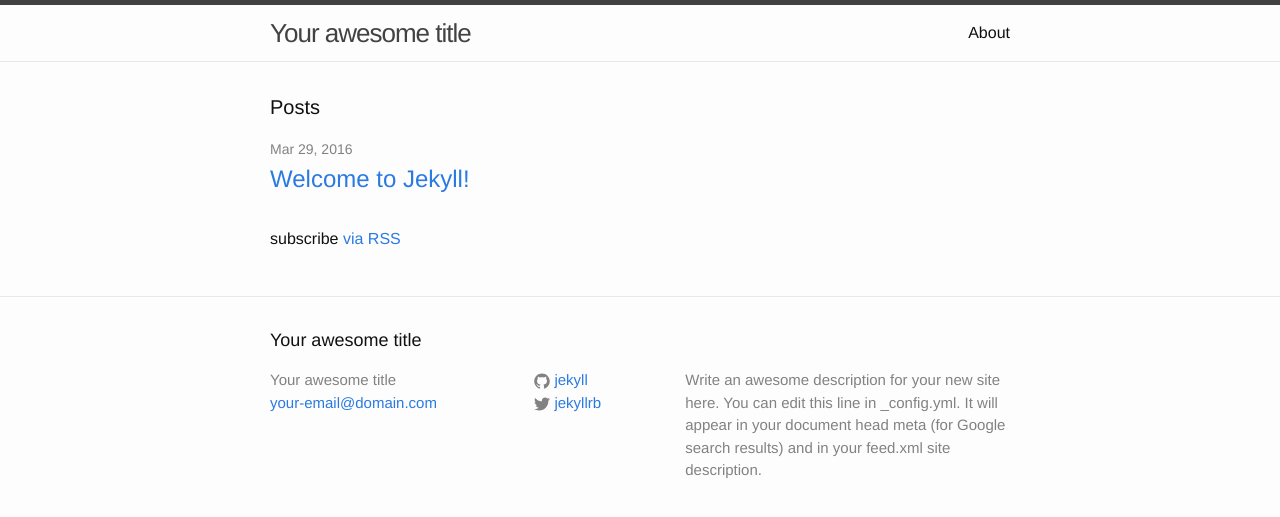
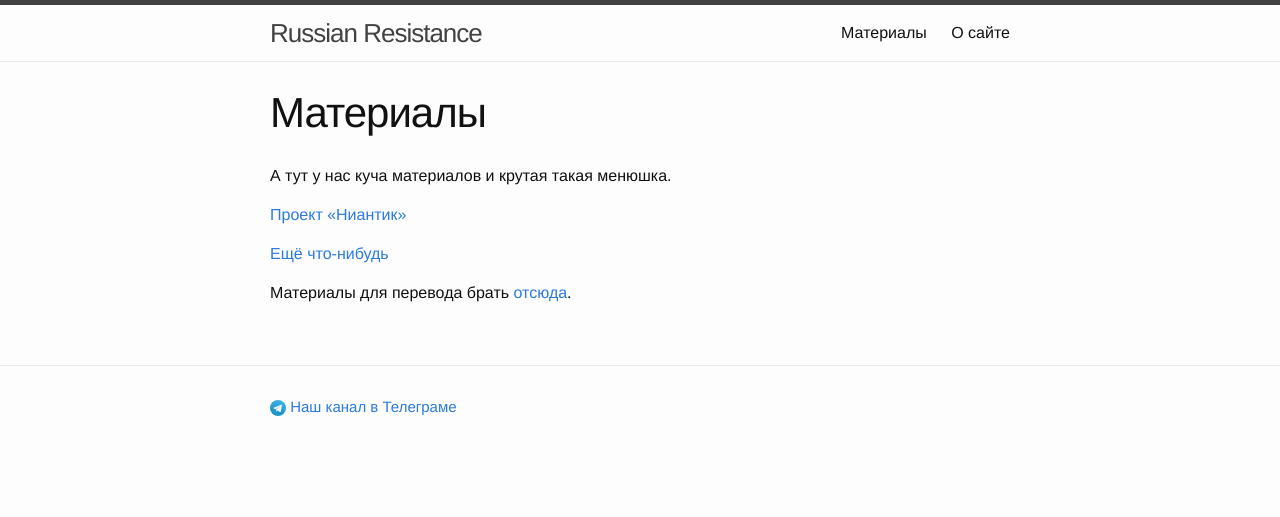
Before and after one commit to resistance-ru/resistance-ru.github.io, a Jekyll site: the page built from _pages/index.md, in a window 1280 px wide. Shown: the top 517 px of the page. Built offline with Jekyll 4.4.1, drawn with Linux system fonts in a browser that asks for light colours.

Commit message:
Create a simple site layout

```diff
--- a/_config.yml
+++ b/_config.yml
@@ -6,16 +6,11 @@
 # 'jekyll serve'. If you change this file, please restart the server process.
 
 # Site settings
-title: Your awesome title
-email: your-email@domain.com
-description: > # this means to ignore newlines until "baseurl:"
-  Write an awesome description for your new site here. You can edit this
-  line in _config.yml. It will appear in your document head meta (for
-  Google search results) and in your feed.xml site description.
+title: Russian Resistance
 baseurl: "" # the subpath of your site, e.g. /blog
-url: "http://yourdomain.com" # the base hostname & protocol for your site
-twitter_username: jekyllrb
-github_username:  jekyll
+url: "http://resistance-ru.github.io" # the base hostname & protocol for your site
 
 # Build settings
 markdown: kramdown
+include: ['_pages']
+data_dir: ./_data
--- /dev/null
+++ b/_data/nav.json
@@ -0,0 +1,10 @@
+[
+	{
+		title: 'Материалы',
+		url: '/'
+	},
+	{
+		title: 'О сайте',
+		url: '/about'
+	},
+]
--- a/_includes/footer.html
+++ b/_includes/footer.html
@@ -2,17 +2,8 @@
 
   <div class="wrapper">
 
-    <h2 class="footer-heading">{{ site.title }}</h2>
-
     <div class="footer-col-wrapper">
-      <div class="footer-col footer-col-1">
-        <ul class="contact-list">
-          <li>{{ site.title }}</li>
-          <li><a href="mailto:{{ site.email }}">{{ site.email }}</a></li>
-        </ul>
-      </div>
-
-      <div class="footer-col footer-col-2">
+      <div class="footer-col">
         <ul class="social-media-list">
           {% if site.github_username %}
           <li>
@@ -25,11 +16,11 @@
             {% include icon-twitter.html username=site.twitter_username %}
           </li>
           {% endif %}
+
+		  <li>
+			<a href="https://telegram.me/rzstinfo"><img class="icon" src="/img/telegram-logo.svg"> <span class="username">Наш канал в Телеграме</span></a>
+		  <li>
         </ul>
-      </div>
-
-      <div class="footer-col footer-col-3">
-        <p>{{ site.description }}</p>
       </div>
     </div>
 
--- a/_includes/header.html
+++ b/_includes/header.html
@@ -14,10 +14,8 @@
       </a>
 
       <div class="trigger">
-        {% for my_page in site.pages %}
-          {% if my_page.title %}
-          <a class="page-link" href="{{ my_page.url | prepend: site.baseurl }}">{{ my_page.title }}</a>
-          {% endif %}
+        {% for page_entry in site.data.nav %}
+          <a class="page-link" href="{{ page_entry.url | prepend: site.baseurl }}">{{ page_entry.title }}</a>
         {% endfor %}
       </div>
     </nav>
--- /dev/null
+++ b/_pages/index.md
@@ -0,0 +1,13 @@
+---
+layout: page
+title: Материалы
+permalink: /pages
+permalink: /
+---
+А тут у нас куча материалов и крутая такая менюшка.
+
+[Проект «Ниантик»](/pages/niantic-project)
+
+[Ещё что-нибудь](/pages/escho-chto-nibud)
+
+Материалы для перевода брать [отсюда](https://fevgames.net/ingress/lore/characters/).
--- a/index.html
+++ b/_posts/index.html
@@ -1,5 +1,6 @@
 ---
 layout: default
+permalink: /posts
 ---
 
 <div class="home">
--- a/_sass/_base.scss
+++ b/_sass/_base.scss
@@ -192,8 +192,6 @@ pre {
  * Icons
  */
 .icon {
-
-    > svg {
 	display: inline-block;
 	width: 16px;
 	height: 16px;
@@ -203,4 +201,3 @@ pre {
 		fill: $grey-color;
 	}
 }
-}
```
Also changed, not shown: _pages/about.md (added, +8 -0 lines), _pages/fev-games-translations/niantic-project.md (added, +6 -0 lines), about.md (deleted, +0 -15 lines), _posts/2016-03-30-welcome-to-jekyll.md (renamed from _posts/2016-03-30-welcome-to-jekyll.markdown), img/channel-logo.jpg (added), img/telegram-logo.svg (added). Lines whose indentation alone changed are shown as unchanged.
